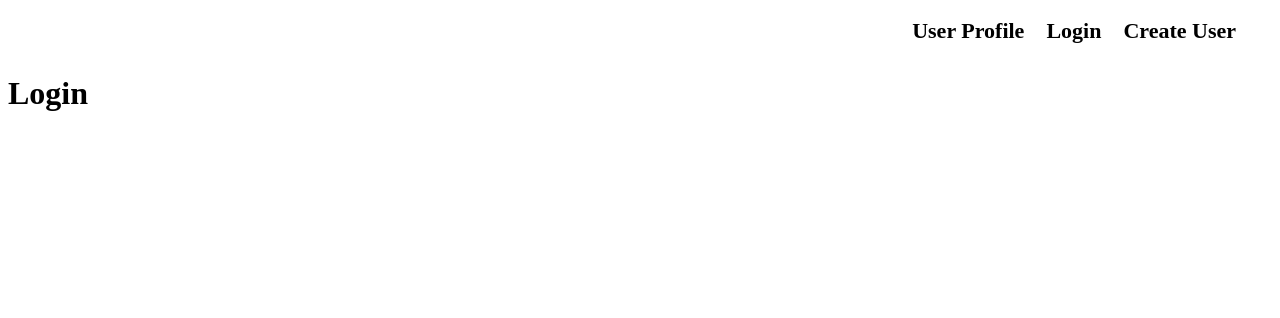
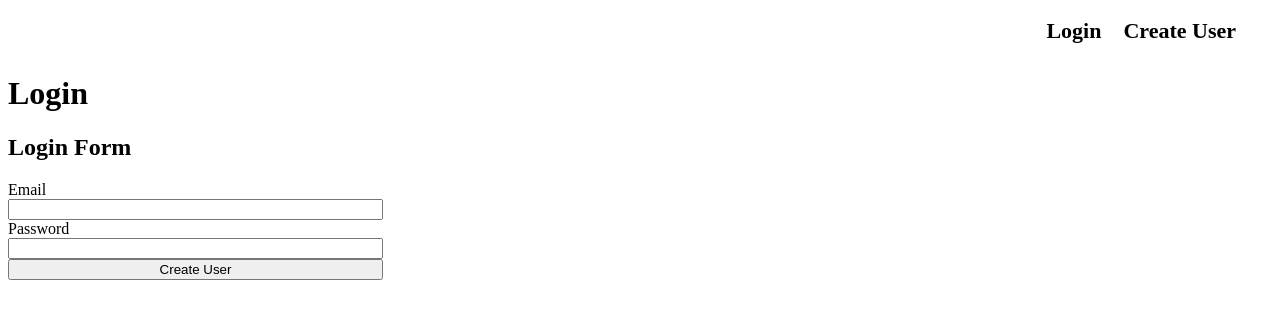
Before and after one commit to SofiaaaaL/exercise-six-fall-2023, a Next.js app: page /login in a window 1280 px wide. Shown: the top 318 px of the page. Built offline with nearby package versions, Linux system fonts and the light colour scheme; no server answers.

Commit message:
commit on 12.07

```diff
--- a/package.json
+++ b/package.json
@@ -9,9 +9,10 @@
     "lint": "next lint"
   },
   "dependencies": {
+    "firebase": "^10.7.0",
+    "next": "13.5.4",
     "react": "^18",
-    "react-dom": "^18",
-    "next": "14.0.3"
+    "react-dom": "^18"
   },
   "devDependencies": {
     "eslint": "^8",
--- a/src/app/components/Header.js
+++ b/src/app/components/Header.js
@@ -1,13 +1,22 @@
 import Link from "next/link";
-import styles from './components.module.css'
+import styles from './components.module.css';
 
-const Header = () => {
+const Header = ({isLoggedIn, logoutUser} ) => {
     return(
         <header className={styles.Header}>
             <nav className={styles.HeaderNav}>
-                <Link href="/">User Profile</Link>
-                <Link href="/login">Login</Link>
-                <Link href="/create">Create User</Link>
+                {isLoggedIn && (
+                    <>
+                        <Link href="/">User Profile</Link>
+                        <a onClick={logoutUser}>Logout</a>
+                    </>
+                )}
+                {!isLoggedIn && (
+                    <>
+                        <Link href="/login">Login</Link>
+                        <Link href="/create">Create User</Link>
+                    </>
+                )}
             </nav>
         </header>
     );
--- a/src/app/components/LoginForm.js
+++ b/src/app/components/LoginForm.js
@@ -1,9 +1,23 @@
-const LoginForm = () => {
-    return(
+import styles from './components.module.css'
+
+const LoginForm = ({ loginUser }) => {
+    //e represents the Element that the function called on
+    //in this case it is the entire form. we will use this to
+    //reference the values of the inputs in the form.
+    return (
         <div>
             <h2>Login Form</h2>
+            <form className={styles.Form} onSubmit={(e) => loginUser(e)}>
+                <label htmlFor="email">Email</label>
+                <input type="email" name="email" />
+
+                <label htmlFor="password">Password</label>
+                <input type="password" name="password" />
+
+                <button type="submit">Create User</button>
+            </form>
         </div>
-    )
-}
+    );
+};
 
 export default LoginForm;
--- a/src/app/components/components.module.css
+++ b/src/app/components/components.module.css
@@ -13,3 +13,9 @@
     padding: 3px;
     text-decoration: none;
 }
+
+.Form {
+    display: flex;
+    flex-direction: column;
+    max-width: 375px;
+}
--- /dev/null
+++ b/src/app/components/firebaseConfig.js
@@ -0,0 +1,11 @@
+const firebaseConfig = {
+    apiKey: "AIzaSyCIFW0V0CLeX0edy1oEwuDFzL7kX8sHpzE",
+    authDomain: "exercise-six-fall-2023-sl.firebaseapp.com",
+    projectId: "exercise-six-fall-2023-sl",
+    storageBucket: "exercise-six-fall-2023-sl.appspot.com",
+    messagingSenderId: "865295225125",
+    appId: "1:865295225125:web:d81de36c152814f5f60acc",
+    measurementId: "G-BP7YZ70HPZ"
+  };
+
+export default firebaseConfig;
--- /dev/null
+++ b/src/pages/_app.js
@@ -0,0 +1,134 @@
+// this is the application wrapper
+import { useCallback, useEffect, useState } from "react";
+import Header from "@/app/components/Header";
+import { initializeApp } from "firebase/app";
+import firebaseConfig from "@/app/components/firebaseConfig";
+import {
+    getAuth,
+    onAuthStateChanged,
+    createUserWithEmailAndPassword,
+    signInWithEmailAndPassword,
+    signOut,
+} from "firebase/auth";
+
+export default function MyApp({ Component, pageProps }){
+
+    //1. use "is initialize" to track the firebase is initialized; initializing firebase app
+    const [appInitialized, setAppInitialized] = useState(false);
+    const [isLoading, setIsLoading] = useState(true);
+    const [isLoggedIn, setIsLoggedIn] = useState(false); //we don't want them loggeed in in the first load
+    const [userInformation, setUserInformation] = useState(null); //what we are going to pass down
+    const [error, setError] = useState(null);
+
+    const createUser = useCallback((e) => {
+        //create account in auth
+        //add user info in firebase datastore
+        e.preventDefault(); //saying do not use default html form
+        //assign email and to varaibels from form
+        const email = e.currentTarget.email.value;
+        const password = e.currentTarget.password.value;
+
+        const auth = getAuth();
+        createUserWithEmailAndPassword(auth, email, password)
+            //succeeced to then
+            .then((userCredential) => {
+                const user = userCredential.user; //this is a value i
+                setIsLoggedIn(true); //since the user is true, set logged in
+                setUserInformation(user);
+                setError(null);
+
+            })
+            //fail to catch
+            .catch((error) => {
+                const errorCode = error.errorCode
+                const errorMessage = error.message;
+                console.warn({ error, errorCode, errorMessage });
+                setError(errorMessage)
+            })
+    }, [setError, setIsLoggedIn, setUserInformation]);
+
+    const loginUser = useCallback((e) => {
+        e.preventDefault();
+
+        const email = e.currentTarget.email.value;
+        const password = e.currentTarget.password.value;
+
+        const auth = getAuth();
+        signInWithEmailAndPassword(auth, email, password)
+            //succeeced to then
+            .then((userCredential) => {
+                const user = userCredential.user; //this is a value i
+                setIsLoggedIn(true); //since the user is true, set logged in
+                setUserInformation(user);
+                setError(null);
+
+            })
+            //fail to catch
+            .catch((error) => {
+                const errorCode = error.errorCode
+                const errorMessage = error.message;
+                console.warn({ error, errorCode, errorMessage });
+                setError(errorMessage)
+            })
+
+    }, []);
+
+    const logoutUser = useCallback(() => {
+        const auth = getAuth();
+        signOut(auth)
+            .then(() => {
+                setUserInformation(null);
+                setIsLoggedIn(false);
+            })
+            .catch((error) => {
+                const errorCode = error.code;
+                const errorMessage = error.message;
+                console.warm({ error, errorCode, errorMessage})
+                setError(errorMessage)
+            })
+    }, [signOut, setError, setIsLoggedIn, setUserInformation]);
+
+    //initialize firebase
+    useEffect(() => {
+        initializeApp(firebaseConfig);
+        setAppInitialized(true);
+    }, []);
+
+    //User had loaded page, check their status and set state according
+    useEffect(() => {
+        if (appInitialized) {
+            const auth = getAuth();
+            onAuthStateChanged(auth, (user) => {
+                if (user) {
+                    //user is signed in, see docs for a list of available pro
+                    setUserInformation(user);
+                    setIsLoggedIn(true);
+                } else {
+                    //user is signed out
+                    setUserInformation(null);
+                    setIsLoggedIn(false);
+                }
+                //setLoading to false when everything is complete
+                setIsLoading(false);
+            })
+        }
+    }, [appInitialized])
+
+    if (isLoading) return null;
+
+    return (
+        <>
+            <Header isLoggedIn={isLoggedIn} logoutUser={logoutUser}/>
+            <Component
+                {...pageProps}
+                createUser={createUser}
+                isLoggedIn={isLoggedIn}
+                loginUser={loginUser}
+                userInformation={userInformation}
+            />
+            <p>{error}</p>
+        </>
+    );
+
+
+}
--- a/src/pages/login.js
+++ b/src/pages/login.js
@@ -1,12 +1,18 @@
-import Header from "@/app/components/Header";
+import { useEffect } from "react";
+import { useRouter } from "next/router";
+import LoginForm from "@/app/components/LoginForm";
 
-export default function Login() {
+export default function Login({isLoggedIn, loginUser}) {
+    const router = useRouter();
+    useEffect(() => {
+        //if user is logged in, send them to the profile page
+        if (isLoggedIn) router.push("/"); //changes the url
+    }, [isLoggedIn])
+
     return(
-        <>
-            <Header />
-            <main>
+        <main>
                 <h1>Login</h1>
-            </main>
-        </>
+                <LoginForm loginUser={loginUser}/>
+        </main>
     );
 }
```
Also changed, not shown: src/app/components/CreateUserForm.js (+17 -1 lines), src/app/components/UserProfileCard.js (+6 -3 lines), src/pages/create.js (+15 -6 lines), src/pages/index.js (+17 -7 lines), 1 other file (tests, documents, lock files or other folders).
